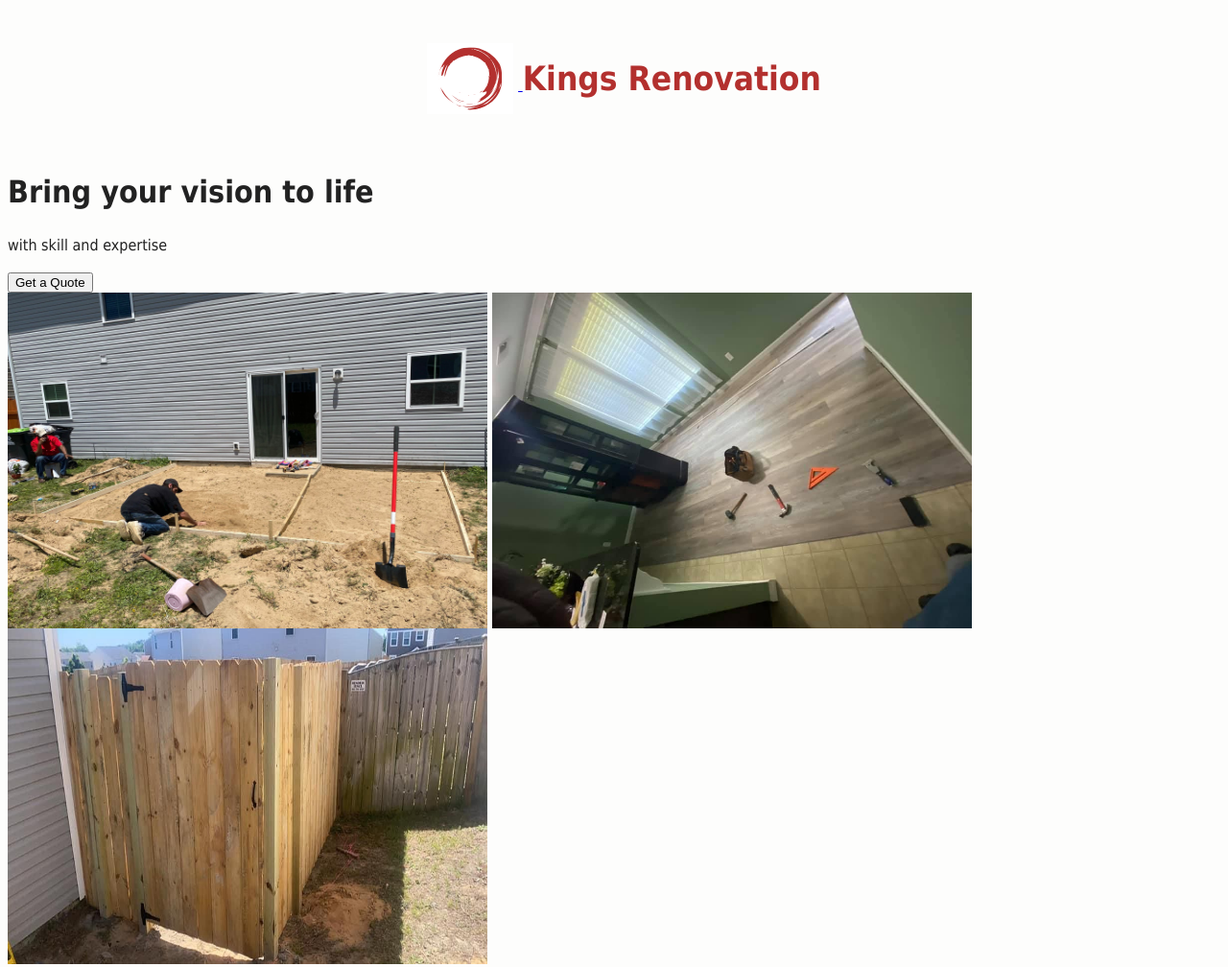
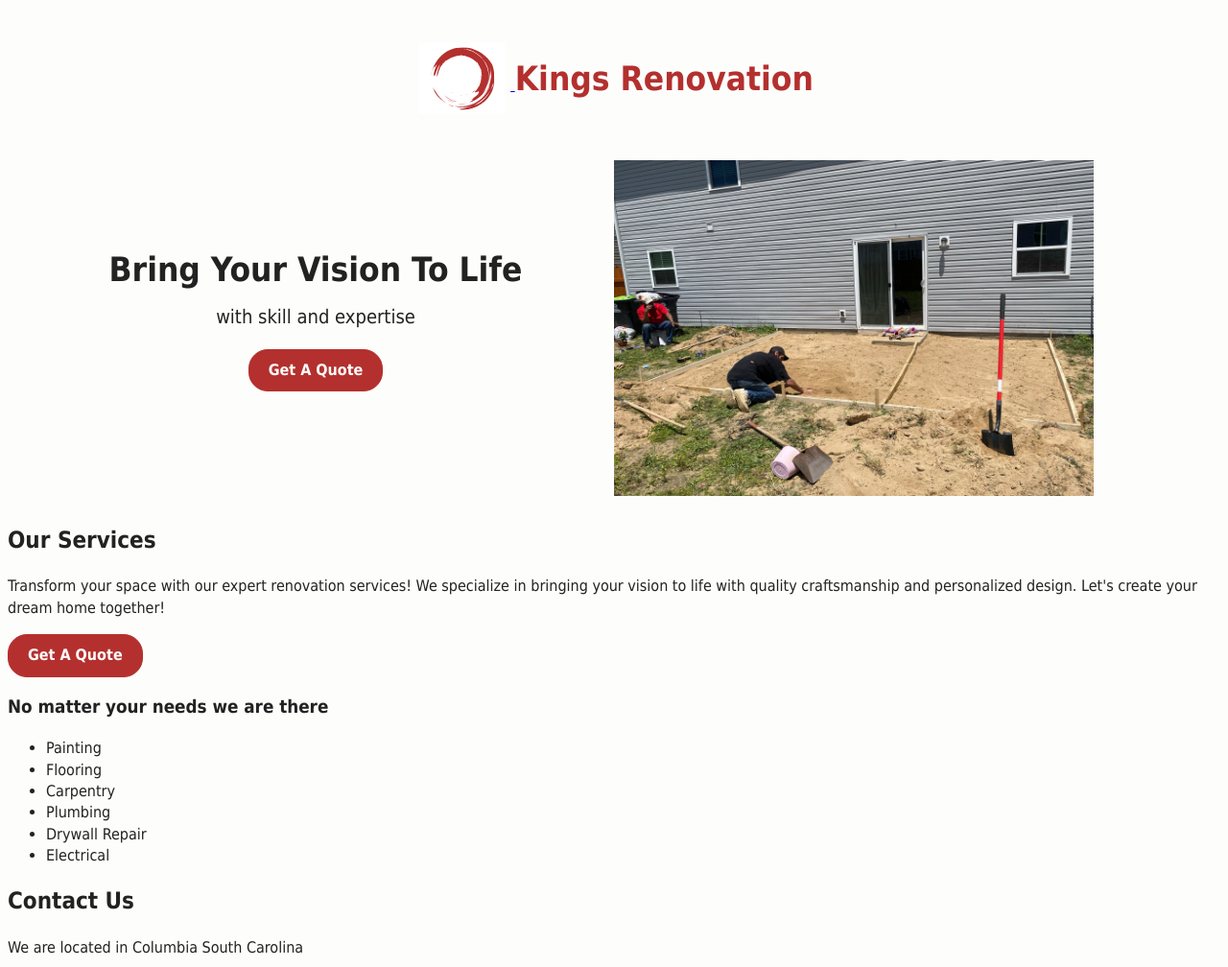
Before and after one commit to LunarShadow/kings_renovation, a website: page index.html in a window 1280 px wide. Shown: the top 1008 px of the page at 96% size. Drawn offline with Linux system fonts and the light colour scheme.

Commit message:
Hero css

```diff
--- a/css/home.css
+++ b/css/home.css
@@ -1,16 +1,14 @@
 .flex-container {
+  display: flex;
+}
+
+nav.flex-container {
   min-height: 100px;
   max-height: 200px;
-  display: flex;
   justify-content: center;
-}
-
-nav.flex-container{
   flex:1;
   -webkit-flex: 1;
   -ms-flex: 1;
-  width: 100vw;
-
 }
 .logo-image {
   margin-top: -15px;
@@ -23,3 +21,44 @@ nav.flex-container{
   color: #b3302e;
   padding: 15px 0px;
 }
+
+.hero-container {
+  padding: 10px 10px;
+  height: max-content;
+  justify-content: space-evenly;
+}
+
+.hero-container div {
+  flex: 1;
+  -webkit-flex: 1;
+  -ms-flex: 1;
+}
+
+.hero-text {
+  text-align: center;
+  margin: 55px auto;
+}
+
+.headline {
+  font-size: 35px;
+  font-weight: bold;
+  text-transform: capitalize;
+  margin-bottom: -10px;
+}
+
+.sub-headline {
+  font-size: 20px;
+}
+
+.cta-button {
+  display: inline-block;
+  background-color: #b3302e;
+  color: #fdfdfc;
+  font-size: 16px;
+  font-weight: bold;
+  text-transform: capitalize;
+  border: 1px solid #b3302e;
+  border-radius: 20px;
+  padding: 10px 20px;
+  text-decoration: none;
+}
--- a/index.html
+++ b/index.html
@@ -37,22 +37,25 @@
     </div>
   </nav>
   <!-- Intro -->
-  <div class="hero">
-    <div class="">
-      <h1>Bring your vision to life</h1>
-      <p>with skill and expertise</p>
-      <button>Get a Quote</button>
+  <div id="hero" class="hero-container flex-container">
+    <div class="hero-text">
+      <p class="headline">Bring your vision to life</p>
+      <p class="sub-headline">with skill and expertise</p>
+      <a class="cta-button" href="#contact">Get a Quote</a>
     </div>
     <div>
-      <img src="./img/install_patio.jpg" width="500" height="350"/>
-      <img src="./img/floor_install.jpg" width="500" height="350"/>
-      <img src="./img/fence.jpg" width="500" height="350"/>
+      <div>
+        <img class="hero-images" src="./img/install_patio.jpg" width="500" height="350"/>
+<!--        <img class="hero-images" src="./img/floor_install.jpg" width="500" height="350"/>-->
+<!--        <img class="hero-images" src="./img/fence.jpg" width="500" height="350"/>-->
+      </div>
     </div>
   </div>
   <!-- About us -->
+  <section id="services">
     <h2> Our Services</h2>
     <p>Transform your space with our expert renovation services! We specialize in bringing your vision to life with quality craftsmanship and personalized design. Let's create your dream home together!</p>
-  <button>Get a Quote</button>
+    <a class="cta-button" href="#contact">Get a Quote</a>
     <h3>No matter your needs we are there</h3>
     <ul>
       <li>Painting</li>
@@ -62,13 +65,16 @@
       <li>Drywall Repair</li>
       <li>Electrical</li>
     </ul>
+  </section>
   <!-- Contact -->
+  <section id="contact">
     <h2> Contact Us</h2>
     <p>We are located in Columbia South Carolina</p>
     <p>Call: <a href="tel:8038499437">(803) 849-9437</a></p>
     <p>Email: <a href="mailto:infokmer@gmail.com">infokmer@gmail.com</a></p>
     <p><a href="https://www.facebook.com/masterlamo/" target="_blank">Facebook</a></p>
     <p><a href="https://www.instagram.com/kings_renovation1" target="_blank">Instagram</a></p>
+  </section>
   <script src="js/app.js"></script>
 </body>
 
```
Lines whose indentation alone changed are shown as unchanged.
